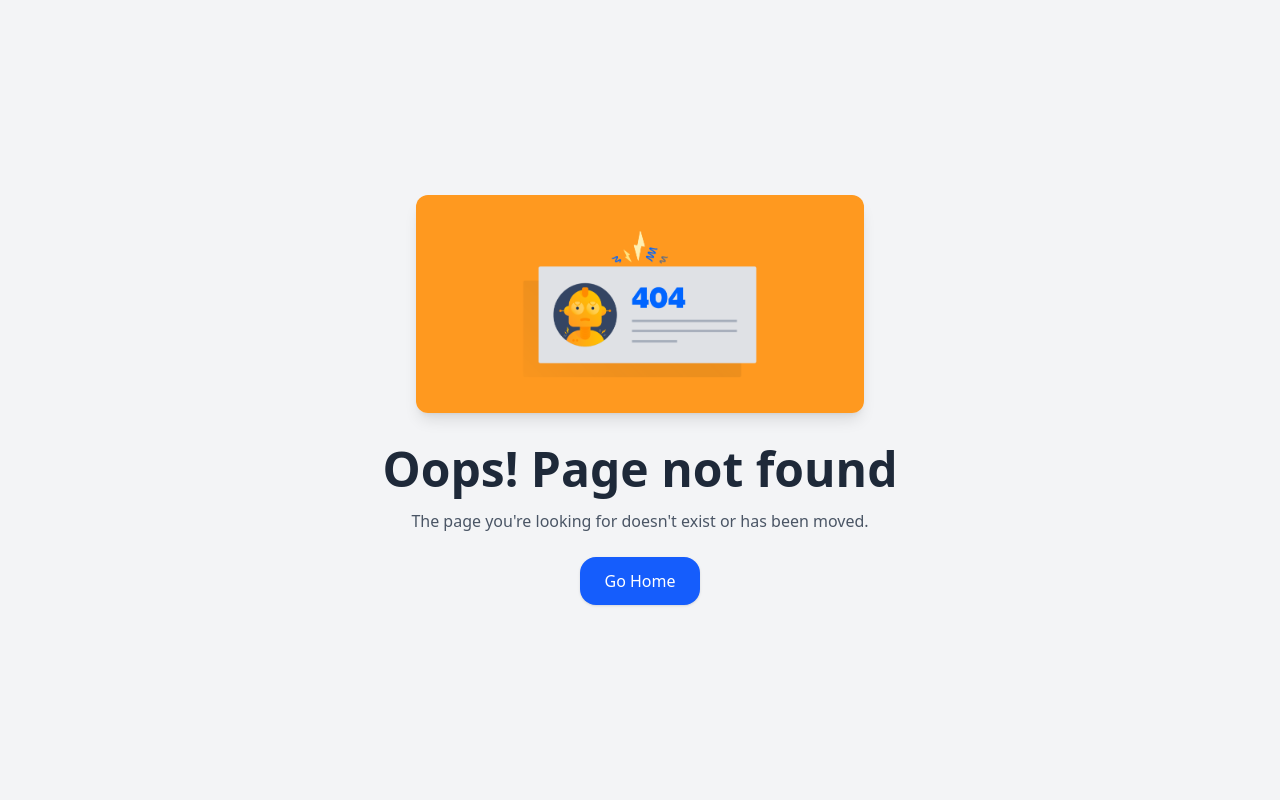
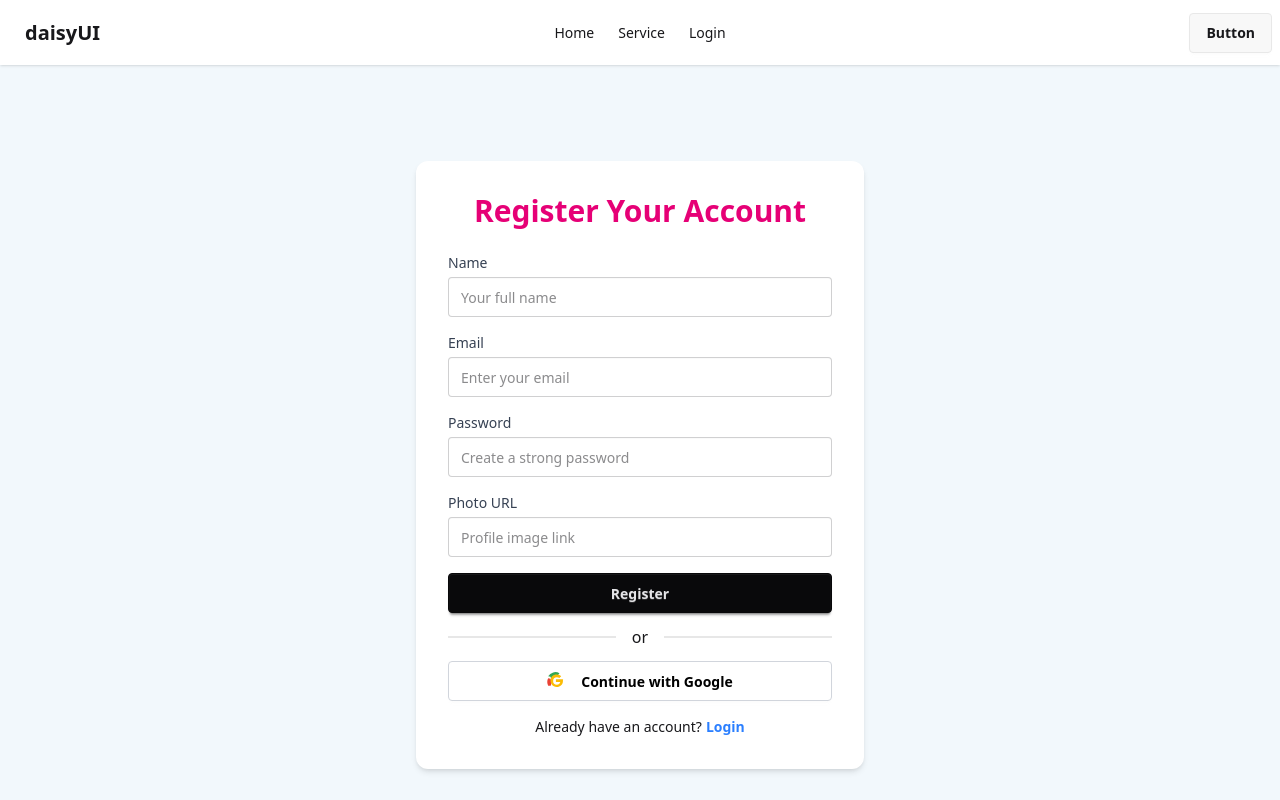
Before and after one commit to sayedkhan19/ServiceHubBD, a React (Vite) app: page /register in a window 1280 px wide. Before the commit this address had no page. Shown: the top 800 px of the page. Built offline with nearby package versions, Linux system fonts and the light colour scheme; no server answers.

Commit message:
firebase setup

```diff
--- a/package.json
+++ b/package.json
@@ -11,6 +11,7 @@
   },
   "dependencies": {
     "@tailwindcss/vite": "^4.1.8",
+    "firebase": "^11.9.1",
     "react": "^19.1.0",
     "react-dom": "^19.1.0",
     "react-icons": "^5.5.0",
--- /dev/null
+++ b/src/FireBase/fireBase.config.js
@@ -0,0 +1,20 @@
+// Import the functions you need from the SDKs you need
+import { initializeApp } from "firebase/app";
+
+// TODO: Add SDKs for Firebase products that you want to use
+// https://firebase.google.com/docs/web/setup#available-libraries
+
+// Your web app's Firebase configuration
+const firebaseConfig = {
+   apiKey: import.meta.env.VITE_FIREBASE_API_KEY,
+  authDomain: import.meta.env.VITE_FIREBASE_AUTH_DOMAIN,
+  projectId: import.meta.env.VITE_FIREBASE_PROJECT_ID,
+  storageBucket: import.meta.env.VITE_FIREBASE_STORAGE_BUCKET,
+  messagingSenderId: import.meta.env.VITE_FIREBASE_MESSAGING_SENDER_ID,
+  appId: import.meta.env.VITE_FIREBASE_APP_ID,
+};
+
+// Initialize Firebase
+const app = initializeApp(firebaseConfig);
+
+export default app;
--- /dev/null
+++ b/src/Provider/AuthProvider.jsx
@@ -0,0 +1,33 @@
+import app from '../fireBase/firebase.config';
+import { createContext, useState } from 'react';
+import { createUserWithEmailAndPassword, getAuth } from "firebase/auth";
+
+export const AuthContext = createContext();
+const auth = getAuth(app);
+
+const AuthProvider = ({children}) => {
+    const [user,setUser] = useState(null);
+    const [loading, setLoading] = useState(true);
+
+    const createUser = (email,password)=>{
+        setLoading(true);
+        return createUserWithEmailAndPassword(auth,email,password)
+    }
+
+    const authInfo = {
+        user,
+        setUser,
+        loading,
+        setLoading,
+        createUser,
+
+
+    }
+    return (
+        <AuthContext value={authInfo}>
+            {children}
+        </AuthContext>
+    );
+};
+
+export default AuthProvider;
--- a/src/main.jsx
+++ b/src/main.jsx
@@ -5,11 +5,14 @@ import {
 RouterProvider,
 } from "react-router";
 import { router } from './routes/Routes.jsx';
+import AuthProvider from './Provider/AuthProvider.jsx';
 
 
 
 createRoot(document.getElementById('root')).render(
   <StrictMode>
-     <RouterProvider router={router} />
+     <AuthProvider>
+      <RouterProvider router={router} />
+     </AuthProvider>
   </StrictMode>,
 )
--- a/src/pages/Login.jsx
+++ b/src/pages/Login.jsx
@@ -2,43 +2,91 @@ import React from 'react';
 import { Link } from 'react-router';
 
 const Login = () => {
+  const handleLogin = (e) => {
+    e.preventDefault();
+    const form = e.target;
+    const email = form.email.value;
+    const password = form.password.value;
+    console.log({ email, password });
+  };
 
-    const handleLogin = ()=>{
+  const handlePopUp = () => {
+    // Add Google Login logic here
+    console.log("Google Login clicked");
+  };
 
-    }
+  return (
+    <div className="min-h-screen flex items-center justify-center bg-[#F2F8FC] px-4">
+      <title>Roommate || Login</title>
+      <div className="w-full max-w-md bg-white rounded-xl shadow-md p-8">
+        <h1 className="text-3xl font-bold text-center text-pink-600 mb-6">Login to Your Account</h1>
+        <form onSubmit={handleLogin} className="space-y-4">
+          <div>
+            <label className="block text-sm font-medium text-gray-700 mb-1">Email</label>
+            <input
+              type="email"
+              name="email"
+              className="input input-bordered w-full"
+              placeholder="Enter your email"
+              required
+            />
+          </div>
 
-    const handlePopUp = ()=>{
+          <div>
+            <label className="block text-sm font-medium text-gray-700 mb-1">Password</label>
+            <input
+              type="password"
+              name="password"
+              className="input input-bordered w-full"
+              placeholder="Enter your password"
+              required
+            />
+            <div className="text-right mt-1">
+              <a href="#" className="text-sm text-blue-500 hover:underline">Forgot password?</a>
+            </div>
+          </div>
 
-    }
-    return (
-         <div className='flex justify-center bg-[#F2F8FC] py-10'>
-          <title>Roomate || Login</title>
-            <div className="card bg-base-100 w-full max-w-sm shrink-0 shadow-2xl">
-         <form onSubmit={handleLogin} className="card-body">
-            <h1 className='text-3xl font-semibold'>Login your account</h1>
-        <fieldset className="fieldset">
+          <button
+            type="submit"
+            className="btn btn-neutral w-full mt-4"
+          >
+            Login
+          </button>
+        </form>
 
-          <label className="label">Email</label>
-          <input type="email"name='email' className="input" placeholder="Email" required/>
-          <label className="label">Password</label>
+        <p className="text-center mt-4 text-sm">
+          Don't have an account?
+          <Link to="/register" className="text-pink-500 font-semibold hover:underline ml-1">
+            Register
+          </Link>
+        </p>
 
-          <input type="password"name='password' className="input" placeholder="Password" required/>
-          <div><a className="link link-hover">Forgot password?</a></div>
+        <div className="divider">or</div>
 
-          <button type='submit' className="btn btn-neutral mt-4">Login</button>
-
-          <p className='font-bold text-center pt-3'>Dont have an account? pelease <Link to={"/auth/register"} className='text-rose-400'>Register</Link></p>
-        </fieldset>
-      </form>
-      {/* Google */}
-<button onClick={handlePopUp} className="btn bg-white text-black border-[#e5e5e5]">
-  <svg aria-label="Google logo" width="16" height="16" xmlns="http://www.w3.org/2000/svg" viewBox="0 0 512 512"><g><path d="m0 0H512V512H0" fill="#fff"></path><path fill="#34a853" d="M153 292c30 82 118 95 171 60h62v48A192 192 0 0190 341"></path><path fill="#4285f4" d="m386 400a140 175 0 0053-179H260v74h102q-7 37-38 57"></path><path fill="#fbbc02" d="m90 341a208 200 0 010-171l63 49q-12 37 0 73"></path><path fill="#ea4335" d="m153 219c22-69 116-109 179-50l55-54c-78-75-230-72-297 55"></path></g></svg>
-  Login with Google
-</button>
-
+        <button
+          onClick={handlePopUp}
+          className="btn w-full bg-white text-black border border-gray-300 hover:shadow-md"
+        >
+          <svg
+            aria-label="Google logo"
+            width="20"
+            height="20"
+            viewBox="0 0 512 512"
+            className="mr-2"
+          >
+            <g>
+              <path d="M0 0h512v512H0z" fill="#fff" />
+              <path fill="#EA4335" d="M113 309l-18 67-65-1a208 208 0 0 1 0-187h1l58 11 25 56a126 126 0 0 0 0 54z" />
+              <path fill="#34A853" d="M113 203l-25-56-58-11a208 208 0 0 1 290-77l-48 55a126 126 0 0 0-159 89z" />
+              <path fill="#FBBC05" d="M423 210h-195v72h112c-7 40-43 67-87 67a96 96 0 0 1 0-192c25 0 47 9 63 24l47-47a160 160 0 1 0-111 273c85 0 157-58 157-160 0-10-1-20-3-29z" />
+              <path fill="#4285F4" d="M512 256a256 256 0 1 1-512 0 256 256 0 0 1 512 0z" fillOpacity="0" />
+            </g>
+          </svg>
+          Login with Google
+        </button>
+      </div>
     </div>
-         </div>
-    );
+  );
 };
 
 export default Login;
--- a/src/pages/Register.jsx
+++ b/src/pages/Register.jsx
@@ -1,11 +1,128 @@
-import React from 'react';
+import React, { useContext } from 'react';
+import { NavLink } from 'react-router';
+import { AuthContext } from '../Provider/AuthProvider';
 
 const Register = () => {
-    return (
-        <div>
+  const {createUser} = useContext(AuthContext)
+  const handleRegister = (e) => {
+    e.preventDefault();
+    const form = e.target;
+    const name = form.name.value;
+    const photo = form.photo.value;
+    const email = form.email.value;
+    const password = form.password.value;
 
-        </div>
-    );
+    console.log({ name, email, photo, password });
+    createUser(email,password)
+    .then((result)=>{
+      const user = result.user;
+      console.log(user)
+    })
+    .catch(error=>{
+      const errorCode = error.code;
+      const errormessage = error.message;
+      alert(errormessage);
+    })
+
+    // Optionally: Validate password here or trigger backend call
+  };
+
+  const handlePopUp = () => {
+    // Add Google sign-up logic
+    console.log('Google Signup Clicked');
+  };
+
+  return (
+    <div className="min-h-screen bg-[#F2F8FC] flex items-center justify-center px-4">
+      <title>Roommate || Register</title>
+      <div className="w-full max-w-md bg-white rounded-xl shadow-md p-8">
+        <h1 className="text-3xl font-bold text-center text-pink-600 mb-6">
+          Register Your Account
+        </h1>
+
+        <form onSubmit={handleRegister} className="space-y-4">
+          <div>
+            <label className="block text-sm font-medium text-gray-700 mb-1">Name</label>
+            <input
+              type="text"
+              name="name"
+              className="input input-bordered w-full"
+              placeholder="Your full name"
+              required
+            />
+          </div>
+
+          <div>
+            <label className="block text-sm font-medium text-gray-700 mb-1">Email</label>
+            <input
+              type="email"
+              name="email"
+              className="input input-bordered w-full"
+              placeholder="Enter your email"
+              required
+            />
+          </div>
+
+          <div>
+            <label className="block text-sm font-medium text-gray-700 mb-1">Password</label>
+            <input
+              type="password"
+              name="password"
+              className="input input-bordered w-full"
+              placeholder="Create a strong password"
+              required
+            />
+          </div>
+
+          <div>
+            <label className="block text-sm font-medium text-gray-700 mb-1">Photo URL</label>
+            <input
+              type="text"
+              name="photo"
+              className="input input-bordered w-full"
+              placeholder="Profile image link"
+              required
+            />
+          </div>
+
+          <button type="submit" className="btn btn-neutral w-full">
+            Register
+          </button>
+        </form>
+
+        <div className="divider">or</div>
+
+        <button
+          onClick={handlePopUp}
+          className="btn w-full bg-white text-black border border-gray-300 hover:shadow-md"
+        >
+          <svg
+            aria-label="Google logo"
+            width="20"
+            height="20"
+            viewBox="0 0 512 512"
+            className="mr-2"
+          >
+            <g>
+              <path d="M0 0h512v512H0z" fill="#fff" />
+              <path fill="#EA4335" d="M113 309l-18 67-65-1a208 208 0 0 1 0-187h1l58 11 25 56a126 126 0 0 0 0 54z" />
+              <path fill="#34A853" d="M113 203l-25-56-58-11a208 208 0 0 1 290-77l-48 55a126 126 0 0 0-159 89z" />
+              <path fill="#FBBC05" d="M423 210h-195v72h112c-7 40-43 67-87 67a96 96 0 0 1 0-192c25 0 47 9 63 24l47-47a160 160 0 1 0-111 273c85 0 157-58 157-160 0-10-1-20-3-29z" />
+              <path fill="#4285F4" d="M512 256a256 256 0 1 1-512 0 256 256 0 0 1 512 0z" fillOpacity="0" />
+            </g>
+          </svg>
+          Continue with Google
+        </button>
+
+        <p className="text-center text-sm mt-4">
+          Already have an account?
+          <NavLink to="/login" className="text-blue-500 font-semibold ml-1 hover:underline">
+            Login
+          </NavLink>
+        </p>
+      </div>
+    </div>
+  );
 };
 
 export default Register;
--- a/src/routes/Routes.jsx
+++ b/src/routes/Routes.jsx
@@ -5,6 +5,7 @@ import Home from "../pages/Home";
 import PopularService from "../components/HomeElementPages/PopularService";
 import PopularDetails from "../pages/PopularDetails";
 import Login from "../pages/Login";
+import Register from "../pages/Register";
 
 
 
@@ -30,6 +31,10 @@ export const router = createBrowserRouter([
         {
             path:"/login",
             Component: Login,
+        },
+        {
+            path:"/register",
+            Component:Register,
         }
     ]
   },
```
Also changed, not shown: src/context/AuthContext.jsx (added), 1 other file (tests, documents, lock files or other folders).
